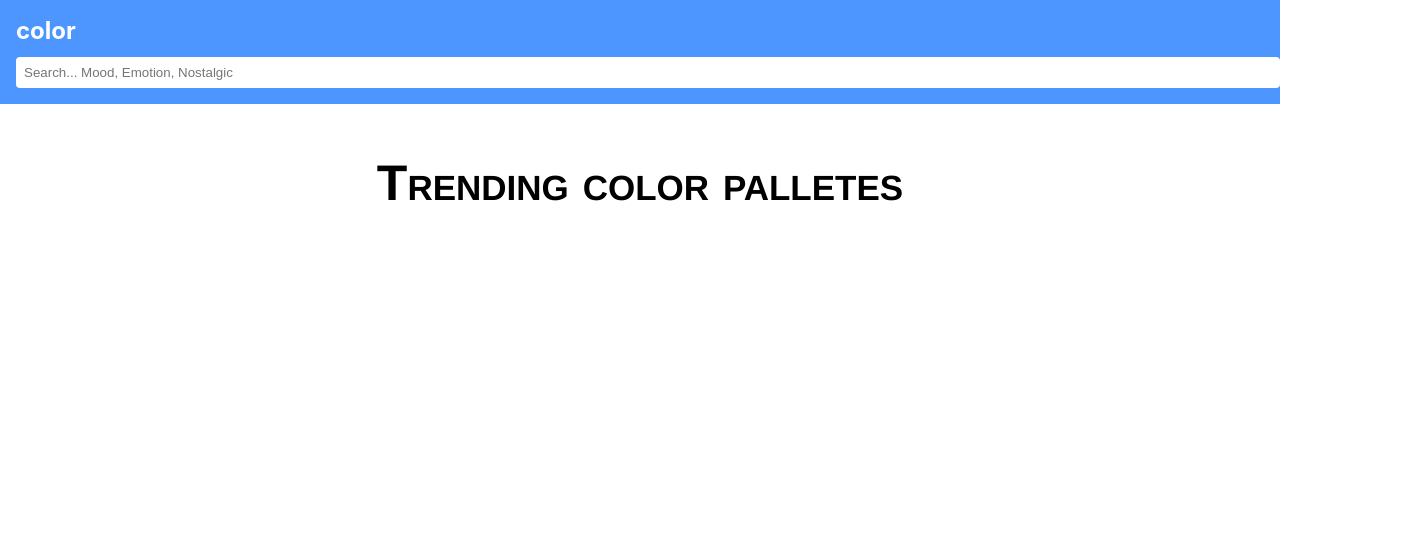
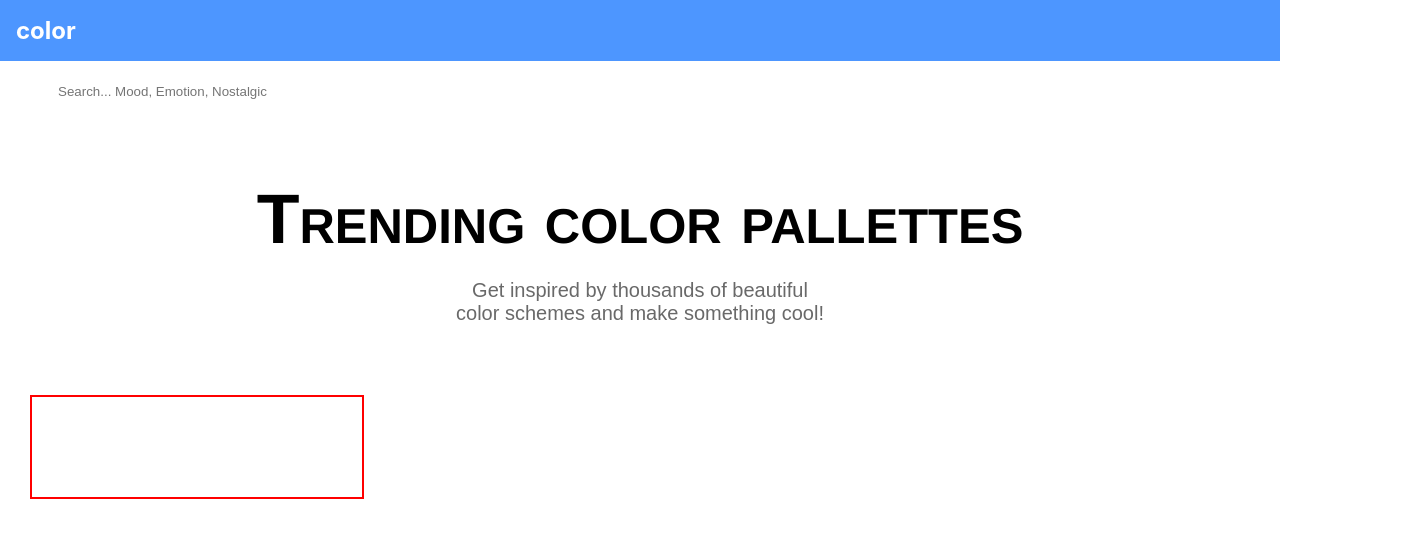
Before and after one commit to sonalichaudhary884/Color-Picker, a React (Create React App) app: page / in a window 1280 px wide. Shown: the top 538 px of the page, 1428 px wide, since content can reach past the window. Built offline with nearby package versions, Linux system fonts and the light colour scheme.

Commit message:
initial commit

```diff
--- a/src/App.js
+++ b/src/App.js
@@ -1,13 +1,19 @@
 import React from "react";
 import Header from "./Header";
+import Card from "./Card";
 
 function App() {
   return (
     <div>
       <Header />
       <main>
-        <p> Trending color palletes</p>
+        <p> Trending color pallettes</p>
+        <p className="quote">
+          Get inspired by thousands of beautiful <br />
+          color schemes and make something cool!
+        </p>
       </main>
+      <Card />
     </div>
   );
 }
--- /dev/null
+++ b/src/Card.css
@@ -0,0 +1,11 @@
+.card {
+  display: flex;
+  border: 2px red solid;
+  display: flex;
+  height: 100px;
+  width: 330px;
+  margin-top: 70px;
+  margin-left: 30px;
+  justify-content: center;
+  align-items: stretch;
+}
--- /dev/null
+++ b/src/Card.js
@@ -0,0 +1,9 @@
+import React from "react";
+import "./Card.css";
+
+const colors = ["#FF6B6B", "#6BCB77", "#4D96FF", "#FFC300", "#C74B50"];
+const Card = () => {
+  return <div className="card"></div>;
+};
+
+export default Card;
--- a/src/Header.css
+++ b/src/Header.css
@@ -11,6 +11,8 @@
 
 .search-bar {
   margin-top: 12px;
+  width: 130rcap;
+  margin-left: 50px;
 }
 
 .search-bar input {
@@ -18,12 +20,23 @@
   padding: 8px;
   border-radius: 4px;
   border: none;
+  height: 20px;
 }
 
 p {
-  font-size: 50px;
+  font-size: 70px;
   font-weight: 800;
   font-family: "Franklin Gothic Medium", "Arial Narrow", Arial, sans-serif;
   font-variant: small-caps;
   text-align: center;
+  margin-bottom: 5px;
 }
+
+.quote {
+  font-size: 20px;
+  font-family: sans-serif;
+  font-weight: 100;
+  font-variant: initial;
+  text-align: center;
+  color: dimgrey;
+}
--- a/src/Header.js
+++ b/src/Header.js
@@ -1,14 +1,16 @@
 import React from "react";
-import "./Header.css"; // import CSS file
+import "./Header.css";
 
 function Header() {
   return (
-    <div className="header">
-      <div className="site-name"> color </div>
+    <>
+      <div className="header">
+        <div className="site-name"> color </div>
+      </div>
       <div className="search-bar">
         <input type="text" placeholder="Search... Mood, Emotion, Nostalgic" />
       </div>
-    </div>
+    </>
   );
 }
 
```
